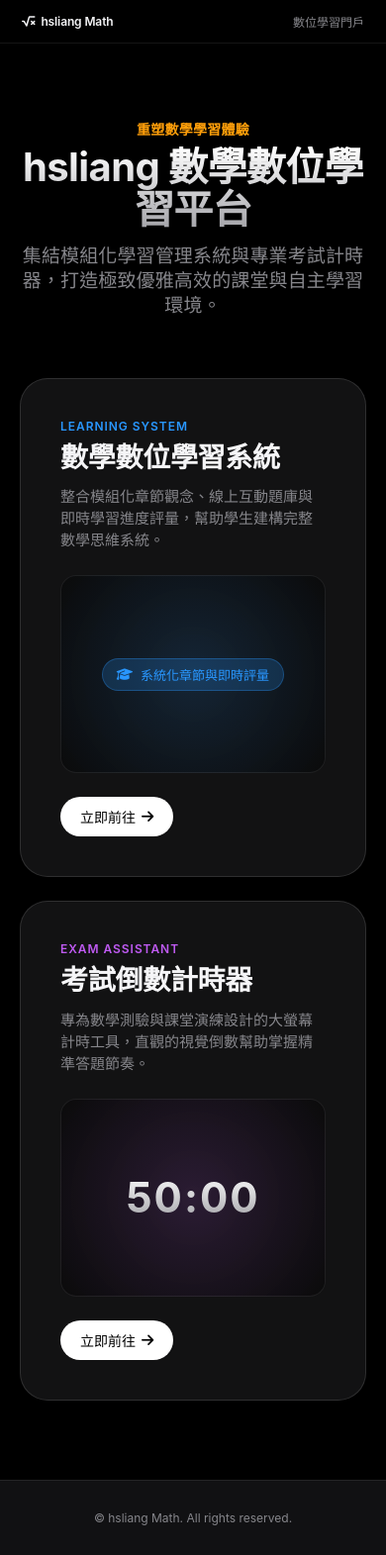
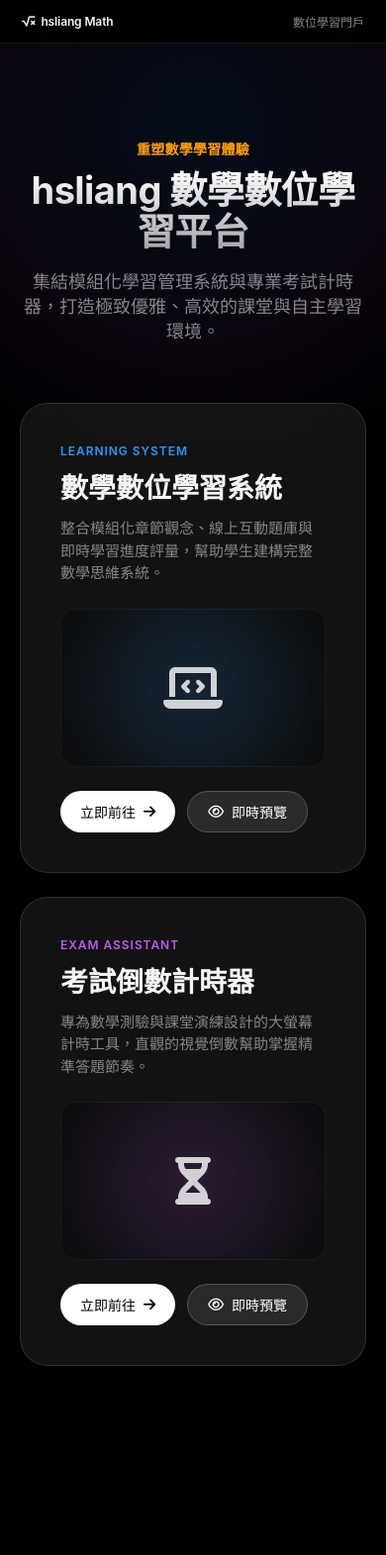
Before and after one commit to hsliang730/hsliang-math-direction, a plain HTML site: page index.html in a window 390 px wide. Shown: the whole page at 99% size. After the commit the page ends 1460 px from the top, so only its background shows below. Drawn offline with Linux system fonts and the light colour scheme.

Commit message:
index.html

```diff
--- a/index.html
+++ b/index.html
@@ -15,7 +15,6 @@
             --accent-blue: #2997ff;
             --accent-purple: #bf5af2;
             --accent-orange: #ff9f0a;
-            --apple-glass: rgba(255, 255, 255, 0.05);
         }
 
         * {
@@ -33,10 +32,28 @@
             min-height: 100vh;
             display: flex;
             flex-direction: column;
-            justify-content: space-between;
         }
 
-        /* 導覽列 */
+        /* --- 1. 背景環境光動畫 --- */
+        .bg-glow {
+            position: fixed;
+            top: -20%;
+            left: 50%;
+            transform: translateX(-50%);
+            width: 800px;
+            height: 600px;
+            background: radial-gradient(circle, rgba(41, 151, 255, 0.12) 0%, rgba(191, 90, 242, 0.08) 40%, rgba(0, 0, 0, 0) 70%);
+            z-index: 0;
+            pointer-events: none;
+            animation: pulseGlow 8s ease-in-out infinite alternate;
+        }
+
+        @keyframes pulseGlow {
+            0% { transform: translateX(-50%) scale(0.9); opacity: 0.5; }
+            100% { transform: translateX(-50%) scale(1.15); opacity: 0.9; }
+        }
+
+        /* --- 2. 導覽列 --- */
         nav {
             position: fixed;
             top: 0;
@@ -45,7 +62,7 @@
             background: rgba(0, 0, 0, 0.8);
             backdrop-filter: blur(20px);
             -webkit-backdrop-filter: blur(20px);
-            z-index: 9999;
+            z-index: 100;
             border-bottom: 1px solid rgba(255, 255, 255, 0.08);
             display: flex;
             justify-content: center;
@@ -73,9 +90,16 @@
             gap: 6px;
         }
 
-        /* Hero 區塊 */
+        /* --- 3. Hero 區塊與進場動畫 --- */
+        @keyframes fadeInUp {
+            0% { opacity: 0; transform: translateY(30px); }
+            100% { opacity: 1; transform: translateY(0); }
+        }
+
         .hero {
-            padding-top: 120px;
+            position: relative;
+            z-index: 1;
+            padding-top: 140px;
             padding-bottom: 60px;
             text-align: center;
             max-width: 980px;
@@ -84,56 +108,60 @@
             padding-right: 20px;
         }
 
+        .animate-up {
+            opacity: 0;
+            animation: fadeInUp 0.8s cubic-bezier(0.16, 1, 0.3, 1) forwards;
+        }
+        .delay-1 { animation-delay: 0.1s; }
+        .delay-2 { animation-delay: 0.2s; }
+        .delay-3 { animation-delay: 0.3s; }
+        .delay-4 { animation-delay: 0.5s; }
+        .delay-5 { animation-delay: 0.6s; }
+
         .hero-tag {
             font-size: 14px;
             font-weight: 600;
             color: var(--accent-orange);
             letter-spacing: 0.02em;
-            margin-bottom: 8px;
-            text-transform: uppercase;
+            margin-bottom: 12px;
         }
 
         .hero-title {
             font-size: 56px;
             font-weight: 700;
             letter-spacing: -0.015em;
-            line-height: 1.07143;
-            margin-bottom: 12px;
+            line-height: 1.1;
+            margin-bottom: 16px;
             background: linear-gradient(180deg, #ffffff 0%, #a1a1a6 100%);
             -webkit-background-clip: text;
             -webkit-text-fill-color: transparent;
         }
 
         .hero-subtitle {
-            font-size: 24px;
-            font-weight: 400;
+            font-size: 22px;
             color: var(--text-secondary);
-            letter-spacing: 0.007em;
-            max-width: 600px;
+            max-width: 620px;
             margin: 0 auto;
-            line-height: 1.33337;
+            line-height: 1.4;
         }
 
-        /* Bento Grid 佈局 */
+        /* --- 4. Bento Grid 卡片與懸浮動畫 --- */
         .grid-container {
+            position: relative;
+            z-index: 1;
             max-width: 980px;
             margin: 0 auto 80px auto;
             padding: 0 20px;
             display: grid;
             grid-template-columns: repeat(2, 1fr);
             gap: 24px;
+            flex-grow: 1;
         }
 
         @media (max-width: 768px) {
-            .grid-container {
-                grid-template-columns: 1fr;
-            }
-            .hero-title {
-                font-size: 40px;
-            }
-            .hero-subtitle {
-                font-size: 19px;
-            }
+            .grid-container { grid-template-columns: 1fr; }
+            .hero-title { font-size: 38px; }
+            .hero-subtitle { font-size: 18px; }
         }
 
         .bento-card {
@@ -149,17 +177,13 @@
             transition: all 0.4s cubic-bezier(0.16, 1, 0.3, 1);
             backdrop-filter: blur(20px);
             -webkit-backdrop-filter: blur(20px);
-            min-height: 480px;
+            min-height: 460px;
         }
 
         .bento-card:hover {
-            transform: translateY(-6px);
-            border-color: rgba(255, 255, 255, 0.25);
-            box-shadow: 0 20px 40px rgba(0, 0, 0, 0.6);
-        }
-
-        .card-header {
-            z-index: 2;
+            transform: translateY(-8px);
+            border-color: rgba(255, 255, 255, 0.3);
+            box-shadow: 0 20px 40px rgba(0, 0, 0, 0.5);
         }
 
         .card-category {
@@ -169,32 +193,49 @@
             letter-spacing: 0.08em;
             margin-bottom: 8px;
         }
+        .system-card .card-category { color: var(--accent-blue); }
+        .timer-card .card-category { color: var(--accent-purple); }
 
         .card-title {
             font-size: 28px;
             font-weight: 600;
-            letter-spacing: -0.01em;
             margin-bottom: 12px;
-            line-height: 1.2;
         }
 
         .card-desc {
             font-size: 15px;
             color: var(--text-secondary);
-            line-height: 1.46667;
+            line-height: 1.5;
             margin-bottom: 24px;
         }
 
+        /* 預覽小圖案 */
+        .preview-box {
+            position: relative;
+            width: 100%;
+            height: 160px;
+            background: rgba(0, 0, 0, 0.4);
+            border-radius: 16px;
+            border: 1px solid rgba(255, 255, 255, 0.05);
+            display: flex;
+            justify-content: center;
+            align-items: center;
+            margin-top: auto;
+            margin-bottom: 24px;
+        }
+        .system-card .preview-box { background: radial-gradient(circle, rgba(41, 151, 255, 0.15), rgba(0,0,0,0.4)); }
+        .timer-card .preview-box { background: radial-gradient(circle, rgba(191, 90, 242, 0.15), rgba(0,0,0,0.4)); }
+
+        .icon-large { font-size: 48px; color: rgba(255,255,255,0.8); }
+
+        /* 按鈕群組 */
         .card-actions {
             display: flex;
             gap: 12px;
-            align-items: center;
-            z-index: 2;
+            flex-wrap: wrap;
         }
 
-        .btn-primary {
-            background: #ffffff;
-            color: #000000;
+        .btn {
             font-size: 14px;
             font-weight: 500;
             padding: 10px 20px;
@@ -202,77 +243,93 @@
             text-decoration: none;
             display: inline-flex;
             align-items: center;
-            gap: 6px;
+            gap: 8px;
             transition: all 0.2s ease;
+            cursor: pointer;
+            border: none;
         }
 
-        .btn-primary:hover {
-            background: #e8e8ed;
-            transform: scale(1.02);
+        .btn-primary { background: #ffffff; color: #000000; }
+        .btn-primary:hover { background: #e8e8ed; transform: scale(1.03); }
+
+        .btn-secondary {
+            background: rgba(255, 255, 255, 0.1);
+            color: #ffffff;
+            border: 1px solid rgba(255,255,255,0.2);
+        }
+        .btn-secondary:hover { background: rgba(255, 255, 255, 0.2); transform: scale(1.03); }
+
+        /* --- 5. 互動預覽彈窗 (Modal) --- */
+        .modal-overlay {
+            position: fixed;
+            top: 0; left: 0; width: 100%; height: 100%;
+            background: rgba(0, 0, 0, 0.85);
+            backdrop-filter: blur(10px);
+            -webkit-backdrop-filter: blur(10px);
+            z-index: 99999;
+            display: flex;
+            flex-direction: column;
+            align-items: center;
+            justify-content: center;
+            opacity: 0;
+            pointer-events: none;
+            transition: opacity 0.3s ease;
         }
 
-        /* Preview UI Block */
-        .preview-box {
-            position: relative;
-            width: 100%;
-            height: 200px;
-            background: rgba(0, 0, 0, 0.4);
-            border-radius: 16px;
-            border: 1px solid rgba(255, 255, 255, 0.08);
-            overflow: hidden;
-            margin-top: auto;
-            z-index: 1;
-            display: flex;
-            flex-direction: column;
-            justify-content: center;
-            align-items: center;
+        .modal-overlay.active {
+            opacity: 1;
+            pointer-events: auto;
         }
 
-        /* 系統圖卡專屬色彩 */
-        .system-card .card-category { color: var(--accent-blue); }
-        .system-card .preview-box {
-            background: radial-gradient(circle at 50% 50%, rgba(41, 151, 255, 0.15) 0%, rgba(0, 0, 0, 0.4) 100%);
+        .modal-header {
+            width: 90%;
+            max-width: 1200px;
+            display: flex;
+            justify-content: space-between;
+            align-items: center;
+            margin-bottom: 16px;
         }
 
-        .timer-card .card-category { color: var(--accent-purple); }
-        .timer-card .preview-box {
-            background: radial-gradient(circle at 50% 50%, rgba(191, 90, 242, 0.15) 0%, rgba(0, 0, 0, 0.4) 100%);
+        .modal-title { font-size: 18px; font-weight: 600; }
+
+        .close-btn {
+            background: rgba(255, 255, 255, 0.1);
+            border: none;
+            color: white;
+            width: 36px; height: 36px;
+            border-radius: 50%;
+            cursor: pointer;
+            font-size: 16px;
+            transition: background 0.2s;
+        }
+        .close-btn:hover { background: rgba(255, 255, 255, 0.25); }
+
+        .iframe-container {
+            width: 90%;
+            max-width: 1200px;
+            height: 75vh;
+            background: #ffffff;
+            border-radius: 12px;
+            overflow: hidden;
+            border: 1px solid rgba(255,255,255,0.2);
+            box-shadow: 0 20px 50px rgba(0,0,0,0.5);
+            transform: scale(0.95);
+            transition: transform 0.3s cubic-bezier(0.16, 1, 0.3, 1);
         }
 
-        .timer-digits {
-            font-size: 42px;
-            font-weight: 700;
-            font-monospaced: digits;
-            letter-spacing: 2px;
-            background: linear-gradient(180deg, #fff, #a1a1a6);
-            -webkit-background-clip: text;
-            -webkit-text-fill-color: transparent;
-        }
+        .modal-overlay.active .iframe-container { transform: scale(1); }
 
-        .system-ui-badge {
-            background: rgba(41, 151, 255, 0.2);
-            color: var(--accent-blue);
-            border: 1px solid rgba(41, 151, 255, 0.3);
-            padding: 6px 14px;
-            border-radius: 20px;
-            font-size: 13px;
-            display: flex;
-            align-items: center;
-            gap: 8px;
-        }
-
-        /* Footer */
-        footer {
-            background: #111113;
-            border-top: 1px solid rgba(255, 255, 255, 0.08);
-            padding: 30px 20px;
-            text-align: center;
-            font-size: 12px;
-            color: var(--text-secondary);
+        iframe {
+            width: 100%;
+            height: 100%;
+            border: none;
         }
     </style>
 </head>
 <body>
+
+    <!-- 背景光暈 -->
+    <div class="bg-glow"></div>
 
     <!-- 導覽列 -->
     <nav>
@@ -287,60 +344,99 @@
 
     <!-- Hero 區塊 -->
     <section class="hero">
-        <div class="hero-tag">重塑數學學習體驗</div>
-        <h1 class="hero-title">hsliang 數學數位學習平台</h1>
-        <p class="hero-subtitle">集結模組化學習管理系統與專業考試計時器，打造極致優雅高效的課堂與自主學習環境。</p>
+        <div class="hero-tag animate-up delay-1">重塑數學學習體驗</div>
+        <h1 class="hero-title animate-up delay-2">hsliang 數學數位學習平台</h1>
+        <p class="hero-subtitle animate-up delay-3">集結模組化學習管理系統與專業考試計時器，打造極致優雅、高效的課堂與自主學習環境。</p>
     </section>
 
     <!-- Bento 卡片區 -->
     <main class="grid-container">
 
-        <!-- 卡片 1: 數學學習系統 -->
-        <div class="bento-card system-card">
-            <div class="card-header">
+        <!-- 1. 數學學習系統 -->
+        <div class="bento-card system-card animate-up delay-4">
+            <div>
                 <div class="card-category">Learning System</div>
                 <h2 class="card-title">數學數位學習系統</h2>
                 <p class="card-desc">整合模組化章節觀念、線上互動題庫與即時學習進度評量，幫助學生建構完整數學思維系統。</p>
             </div>
 
             <div class="preview-box">
-                <div class="system-ui-badge">
-                    <i class="fa-solid fa-graduation-cap"></i> 系統化章節與即時評量
-                </div>
+                <i class="fa-solid fa-laptop-code icon-large"></i>
             </div>
 
-            <div class="card-actions" style="margin-top: 24px;">
-                <a href="https://hsliang-math-system.netlify.app" target="_blank" class="btn-primary">
+            <div class="card-actions">
+                <a href="https://hsliang-math-system.netlify.app" target="_blank" class="btn btn-primary">
                     立即前往 <i class="fa-solid fa-arrow-right"></i>
                 </a>
+                <button class="btn btn-secondary" onclick="openPreview('https://hsliang-math-system.netlify.app', '數學數位學習系統')">
+                    <i class="fa-regular fa-eye"></i> 即時預覽
+                </button>
             </div>
         </div>
 
-        <!-- 卡片 2: 考試倒數計時器 -->
-        <div class="bento-card timer-card">
-            <div class="card-header">
+        <!-- 2. 考試倒數計時器 -->
+        <div class="bento-card timer-card animate-up delay-5">
+            <div>
                 <div class="card-category">Exam Assistant</div>
                 <h2 class="card-title">考試倒數計時器</h2>
                 <p class="card-desc">專為數學測驗與課堂演練設計的大螢幕計時工具，直觀的視覺倒數幫助掌握精準答題節奏。</p>
             </div>
 
             <div class="preview-box">
-                <div class="timer-digits">50:00</div>
+                <i class="fa-solid fa-hourglass-half icon-large"></i>
             </div>
 
-            <div class="card-actions" style="margin-top: 24px;">
-                <a href="https://hsliang-math-exam-timer.netlify.app" target="_blank" class="btn-primary">
+            <div class="card-actions">
+                <a href="https://hsliang-math-exam-timer.netlify.app" target="_blank" class="btn btn-primary">
                     立即前往 <i class="fa-solid fa-arrow-right"></i>
                 </a>
+                <button class="btn btn-secondary" onclick="openPreview('https://hsliang-math-exam-timer.netlify.app', '考試倒數計時器')">
+                    <i class="fa-regular fa-eye"></i> 即時預覽
+                </button>
             </div>
         </div>
 
     </main>
 
-    <!-- Footer -->
-    <footer>
-        <p>© hsliang Math. All rights reserved.</p>
-    </footer>
+    <!-- 即時預覽彈窗 -->
+    <div class="modal-overlay" id="previewModal">
+        <div class="modal-header">
+            <div class="modal-title" id="modalTitle">預覽視窗</div>
+            <button class="close-btn" onclick="closePreview()">
+                <i class="fa-solid fa-xmark"></i>
+            </button>
+        </div>
+        <div class="iframe-container">
+            <iframe id="previewFrame" src="" title="網站預覽"></iframe>
+        </div>
+    </div>
 
+    <!-- 彈窗控制腳本 -->
+    <script>
+        const modal = document.getElementById('previewModal');
+        const frame = document.getElementById('previewFrame');
+        const mTitle = document.getElementById('modalTitle');
+
+        function openPreview(url, title) {
+            mTitle.innerText = "預覽：" + title;
+            frame.src = url;
+            modal.classList.add('active');
+            document.body.style.overflow = 'hidden'; // 鎖定背景滾動
+        }
+
+        function closePreview() {
+            modal.classList.remove('active');
+            // 延遲清空 src 避免動畫中途消失
+            setTimeout(() => {
+                frame.src = '';
+            }, 300);
+            document.body.style.overflow = ''; // 恢復背景滾動
+        }
+
+        // 點擊背景關閉
+        modal.addEventListener('click', function(e) {
+            if(e.target === modal) closePreview();
+        });
+    </script>
 </body>
 </html>
```
